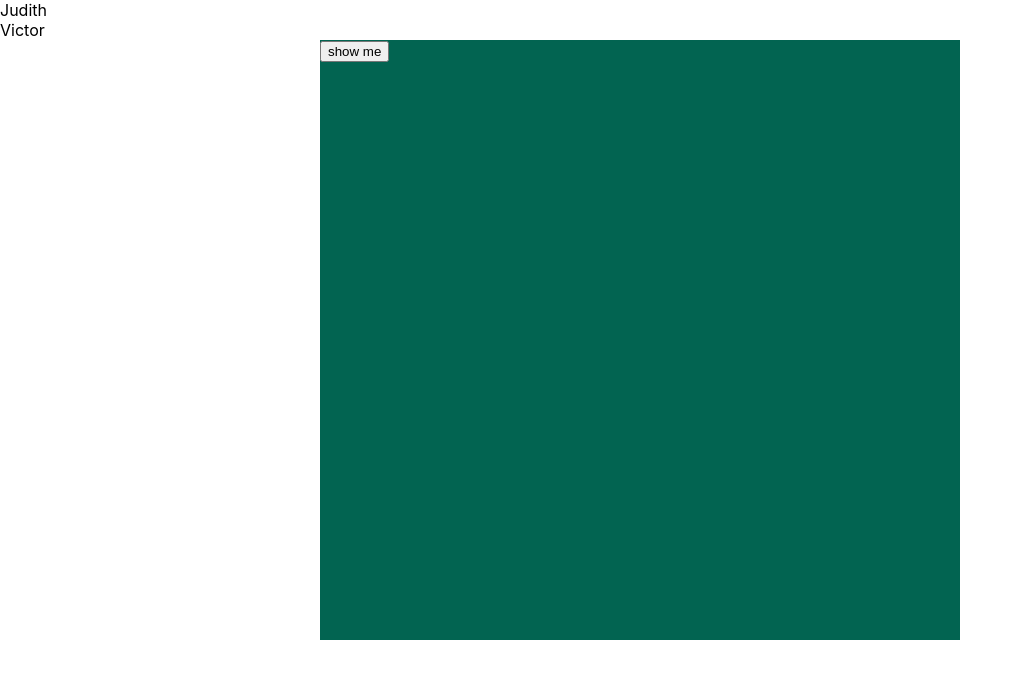
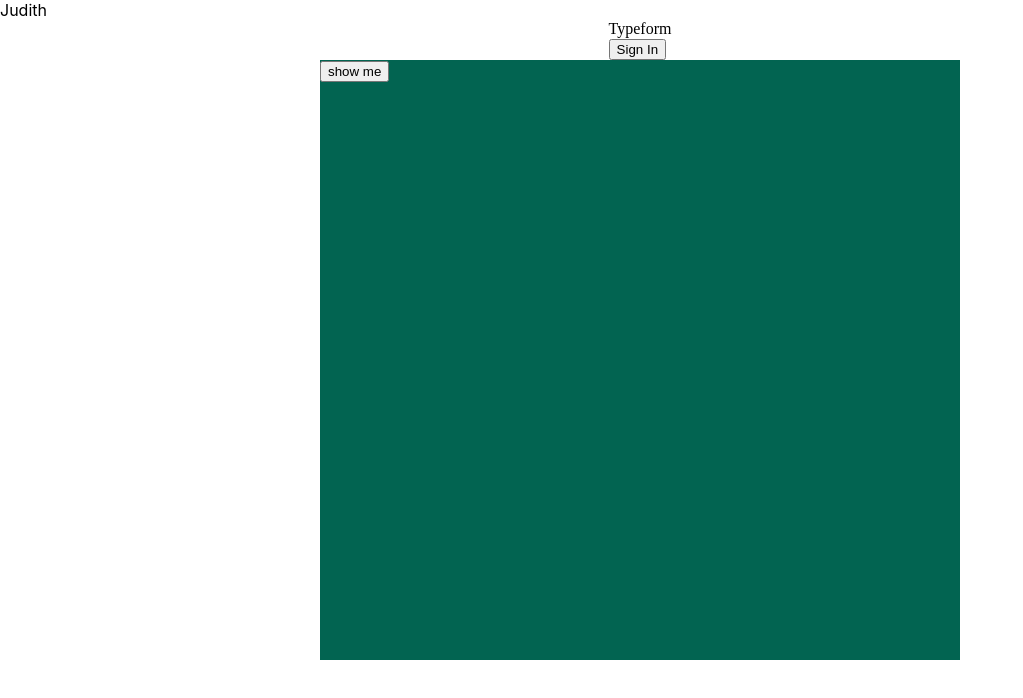
Before and after one commit to Sanni-Damilola/githubProject, a React (Create React App) app: page / in a window 1280 px wide. Shown: the top 698 px of the page, without its empty margins (0-1023 px from the left). Built offline with nearby package versions, Linux system fonts and the light colour scheme.

Commit message:
structure the divs

```diff
--- a/src/Components/Victor.jsx
+++ b/src/Components/Victor.jsx
@@ -1,9 +1,36 @@
-import React from 'react'
+import React from "react";
+import styled from "styled-components";
 
 const Victor = () => {
   return (
-    <div>Victor</div>
-  )
-}
+    <div>
+      <Container>
+        <Wrapper>
+          <Header>
+            <Logo>Typeform</Logo>
+            <button>Sign In</button>
+          </Header>
+          <Hero></Hero>
+        </Wrapper>
+      </Container>
+    </div>
+  );
+};
 
-export default Victor
+export default Victor;
+
+const Container = styled.div`
+width: 100vw;
+display: flex;
+justify-content: center;
+align-items: center;
+`;
+const Wrapper = styled.div``;
+const Header = styled.div`
+width: 100%;
+
+`;
+const Logo = styled.div`
+font-family: cursive;
+`;
+const Hero = styled.div``;
```
